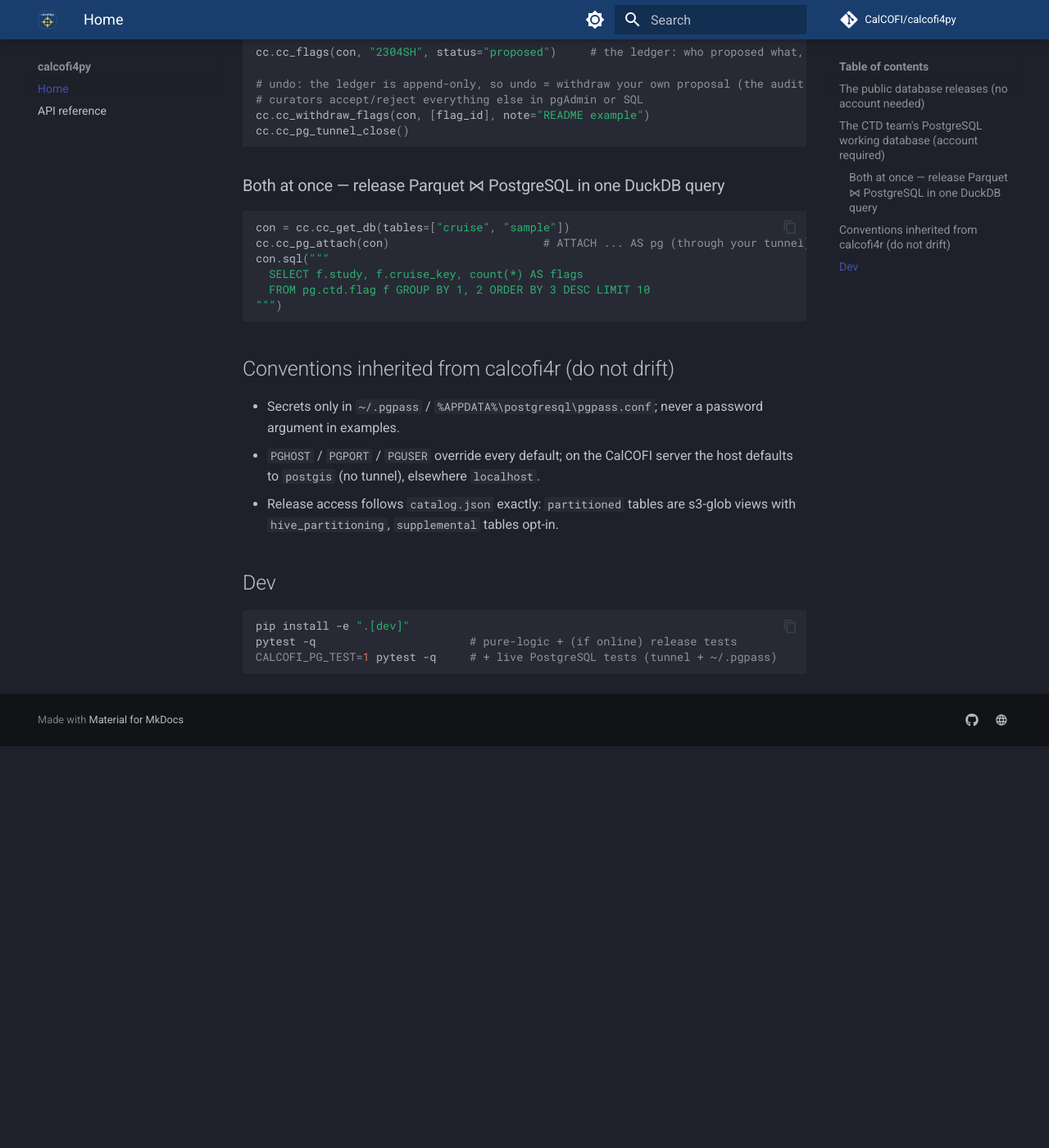
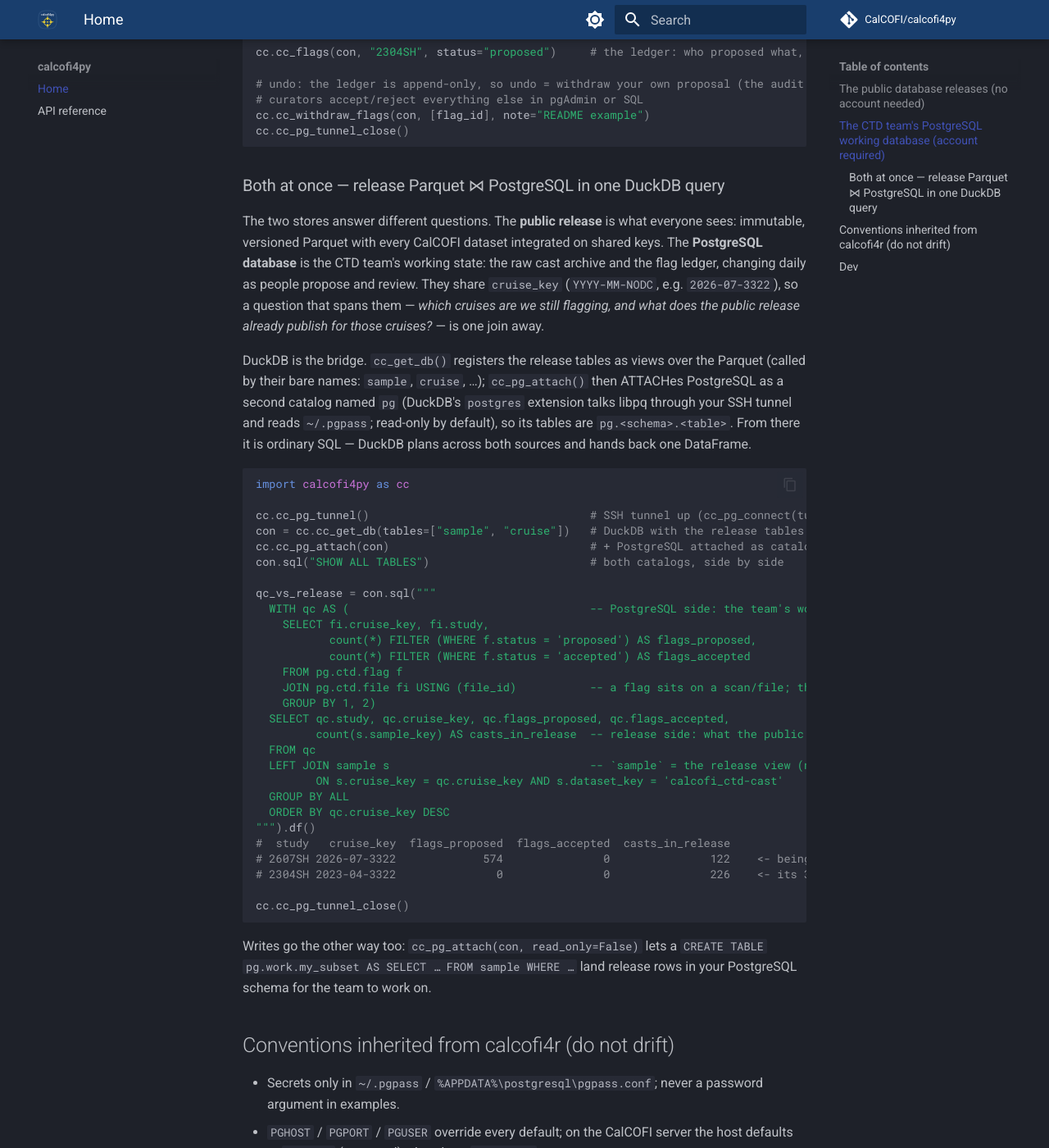
Before and after one commit to CalCOFI/calcofi4py, an MkDocs documentation site: the page built from docs/index.md, in a window 1280 px wide and 1400 px high, scrolled down 1361 px. Shown: the whole window at 82% size. Built offline with MkDocs 1.6.1 and Material for MkDocs 9.7.7, drawn with Linux system fonts in a browser that asks for light colours; comment, search, counter and statistics services are not loaded; before the commit the page ends 2271 px from its top, so only the background shows below that.

Commit message:
docs: explain 'Both at once' — what the two stores are, why cruise_key joins them, how DuckDB bridges them; replace the broken query (ctd.flag has no study/cruise_key) with a verified flag-ledger ⋈ release-sample join
Co-Authored-By: Claude Fable 5 <noreply@anthropic.com>
Claude-Session: https://claude.ai/code/session_01FdEkF8Lfm5Qr6BSuXyD4gw

````diff
--- a/docs/index.md
+++ b/docs/index.md
@@ -73,14 +73,55 @@ cc.cc_pg_tunnel_close()
 
 ### Both at once — release Parquet ⋈ PostgreSQL in one DuckDB query
 
+The two stores answer different questions. The **public release** is what everyone
+sees: immutable, versioned Parquet with every CalCOFI dataset integrated on shared
+keys. The **PostgreSQL database** is the CTD team's working state: the raw cast
+archive and the flag ledger, changing daily as people propose and review. They share
+`cruise_key` (`YYYY-MM-NODC`, e.g. `2026-07-3322`), so a question that spans them —
+*which cruises are we still flagging, and what does the public release already
+publish for those cruises?* — is one join away.
+
+DuckDB is the bridge. `cc_get_db()` registers the release tables as views over the
+Parquet (called by their bare names: `sample`, `cruise`, …); `cc_pg_attach()` then
+ATTACHes PostgreSQL as a second catalog named `pg` (DuckDB's `postgres` extension
+talks libpq through your SSH tunnel and reads `~/.pgpass`; read-only by default), so
+its tables are `pg.<schema>.<table>`. From there it is ordinary SQL — DuckDB plans
+across both sources and hands back one DataFrame.
+
 ```python
-con = cc.cc_get_db(tables=["cruise", "sample"])
-cc.cc_pg_attach(con)                       # ATTACH ... AS pg (through your tunnel)
-con.sql("""
-  SELECT f.study, f.cruise_key, count(*) AS flags
-  FROM pg.ctd.flag f GROUP BY 1, 2 ORDER BY 3 DESC LIMIT 10
-""")
+import calcofi4py as cc
+
+cc.cc_pg_tunnel()                                 # SSH tunnel up (cc_pg_connect(tunnel=True) does the same)
+con = cc.cc_get_db(tables=["sample", "cruise"])   # DuckDB with the release tables as views
+cc.cc_pg_attach(con)                              # + PostgreSQL attached as catalog `pg` (pg.ctd.*, pg.work.*)
+con.sql("SHOW ALL TABLES")                        # both catalogs, side by side
+
+qc_vs_release = con.sql("""
+  WITH qc AS (                                    -- PostgreSQL side: the team's working state
+    SELECT fi.cruise_key, fi.study,
+           count(*) FILTER (WHERE f.status = 'proposed') AS flags_proposed,
+           count(*) FILTER (WHERE f.status = 'accepted') AS flags_accepted
+    FROM pg.ctd.flag f
+    JOIN pg.ctd.file fi USING (file_id)           -- a flag sits on a scan/file; the file knows its cruise
+    GROUP BY 1, 2)
+  SELECT qc.study, qc.cruise_key, qc.flags_proposed, qc.flags_accepted,
+         count(s.sample_key) AS casts_in_release  -- release side: what the public sees today
+  FROM qc
+  LEFT JOIN sample s                              -- `sample` = the release view (no prefix)
+         ON s.cruise_key = qc.cruise_key AND s.dataset_key = 'calcofi_ctd-cast'
+  GROUP BY ALL
+  ORDER BY qc.cruise_key DESC
+""").df()
+#  study   cruise_key  flags_proposed  flags_accepted  casts_in_release
+# 2607SH 2026-07-3322             574               0               122    <- being cleaned; already public
+# 2304SH 2023-04-3322               0               0               226    <- its 3 flags were withdrawn
+
+cc.cc_pg_tunnel_close()
 ```
+
+Writes go the other way too: `cc_pg_attach(con, read_only=False)` lets a
+`CREATE TABLE pg.work.my_subset AS SELECT … FROM sample WHERE …` land release rows in
+your PostgreSQL schema for the team to work on.
 
 ## Conventions inherited from calcofi4r (do not drift)
 
````
Also changed, not shown: README.md (+47 -6 lines).
